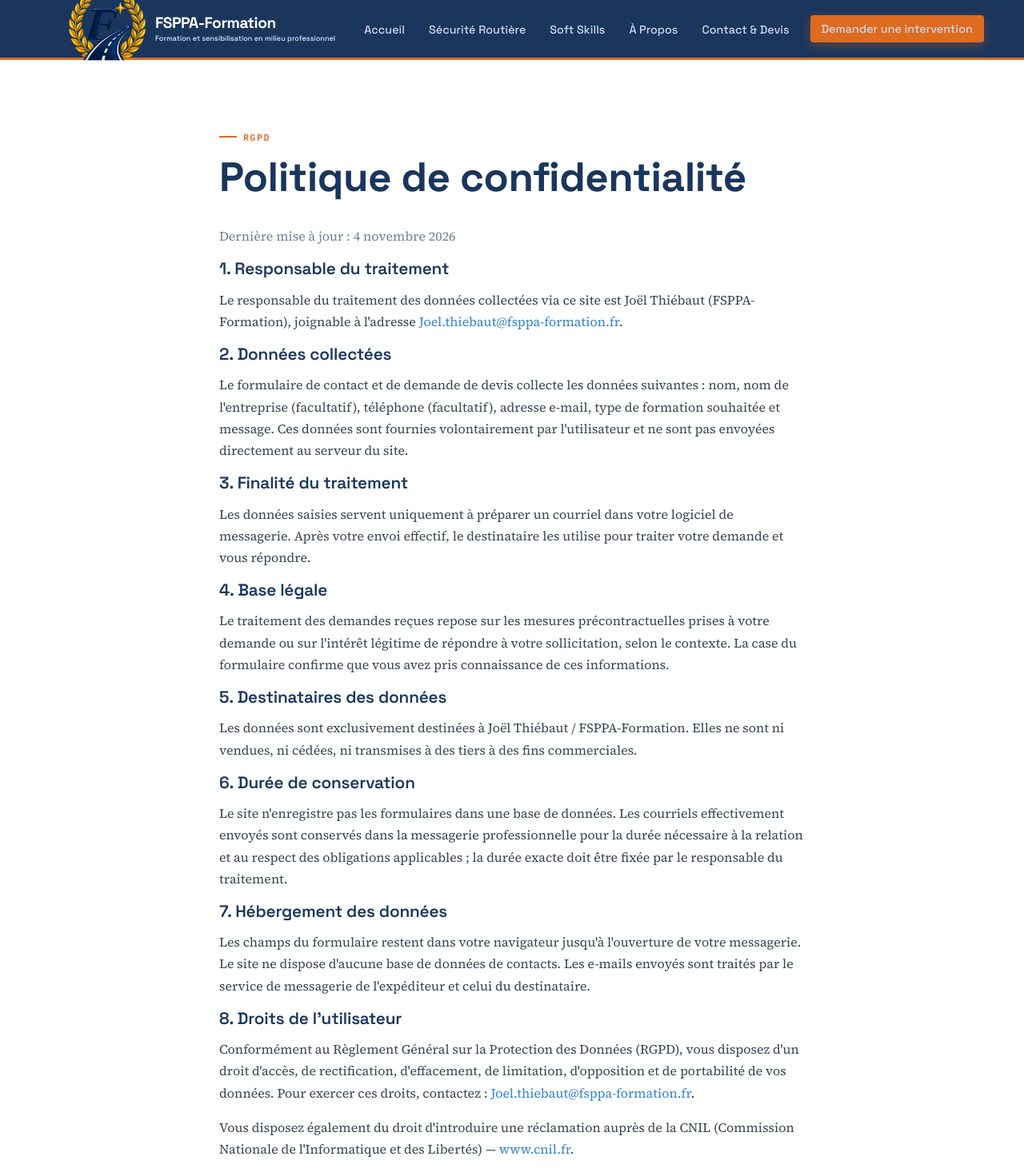
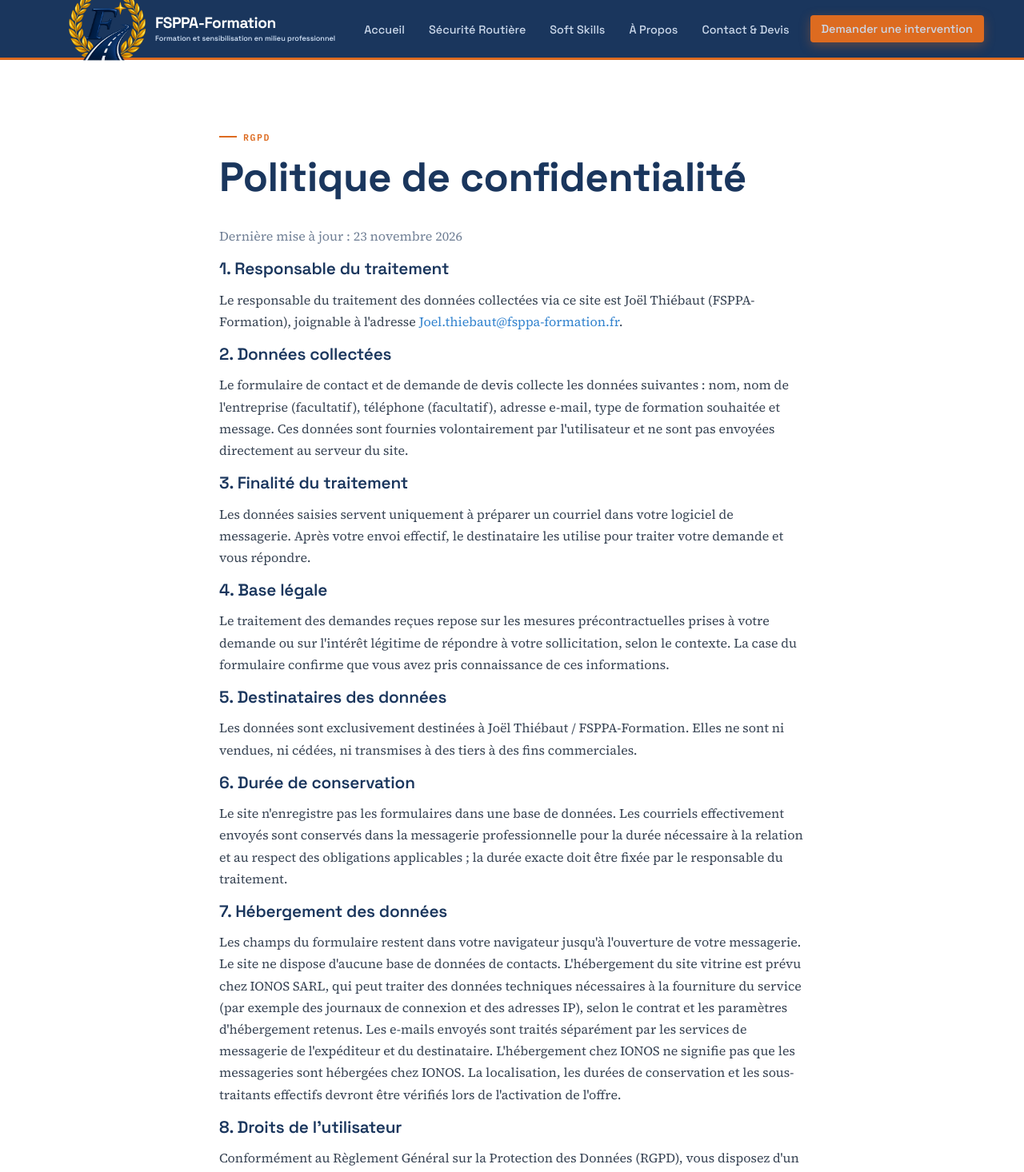
Before and after one commit to almaniaque/Fsspa, a React (Vite) app in the folder frontend/: page /politique-confidentialite in a window 1280 px wide. Shown: the top 1466 px of the page at 80% size. Built offline with nearby package versions, Linux system fonts and the light colour scheme.

Commit message:
rgpd: préciser l'hébergement IONOS et les traitements techniques à vérifier

```diff
--- a/frontend/src/pages/PolitiqueConfidentialite.jsx
+++ b/frontend/src/pages/PolitiqueConfidentialite.jsx
@@ -4,7 +4,7 @@ function PolitiqueConfidentialite() {
       <section className="container section-narrow">
         <span className="eyebrow">RGPD</span>
         <h1>Politique de confidentialité</h1>
-        <p style={{ color: "var(--slate)" }}>Dernière mise à jour : 4 novembre 2026</p>
+        <p style={{ color: "var(--slate)" }}>Dernière mise à jour : 23 novembre 2026</p>
 
         <h3>1. Responsable du traitement</h3>
         <p>
@@ -50,8 +50,14 @@ function PolitiqueConfidentialite() {
         <h3>7. Hébergement des données</h3>
         <p>
           Les champs du formulaire restent dans votre navigateur jusqu'à l'ouverture de votre messagerie.
-          Le site ne dispose d'aucune base de données de contacts. Les e-mails envoyés sont traités
-          par le service de messagerie de l'expéditeur et celui du destinataire.
+          Le site ne dispose d'aucune base de données de contacts. L'hébergement du site vitrine
+          est prévu chez IONOS SARL, qui peut traiter des données techniques nécessaires
+          à la fourniture du service (par exemple des journaux de connexion et des adresses IP),
+          selon le contrat et les paramètres d'hébergement retenus. Les e-mails envoyés sont traités
+          séparément par les services de messagerie de l'expéditeur et du destinataire.
+          L'hébergement chez IONOS ne signifie pas que les messageries sont hébergées chez IONOS.
+          La localisation, les durées de conservation et les sous-traitants effectifs devront être
+          vérifiés lors de l'activation de l'offre.
         </p>
 
         <h3>8. Droits de l'utilisateur</h3>
```
